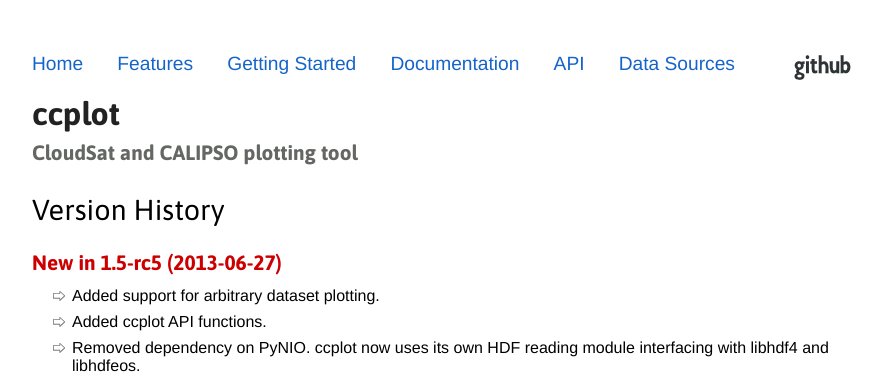
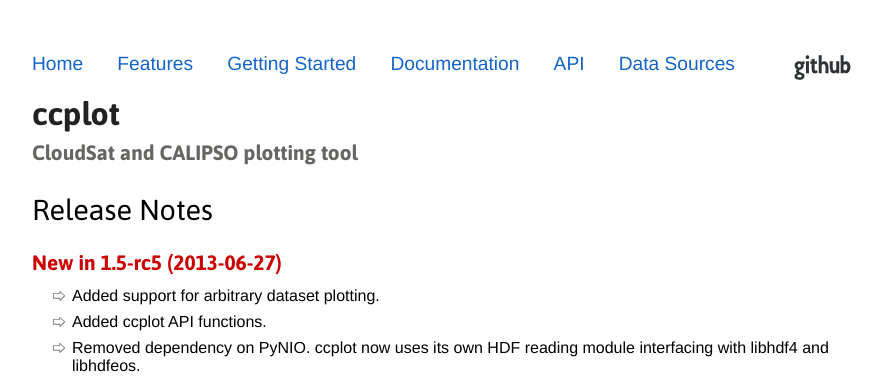
Before and after one commit to peterkuma/ccplot, a Jekyll site: the page built from download/releasenotes/index.html, in a window 1280 px wide and 900 px high. Shown: the top 383 px of the window, without its empty margins (198-1080 px from the left). Built offline with Jekyll 4.4.1, drawn with Linux system fonts in a browser that asks for light colours.

Commit message:
Rename Version History to Release Notes

```diff
--- a/download/releasenotes/index.html
+++ b/download/releasenotes/index.html
@@ -1,8 +1,8 @@
 ---
 layout: default
-title: Version History
+title: Release Notes
 ---
-<h1>Version History</h1>
+<h1>Release Notes</h1>
 <h2>New in 1.5-rc5 (2013-06-27)</h2>
 <ul>
     <li>Added support for arbitrary dataset plotting.</li>
```
